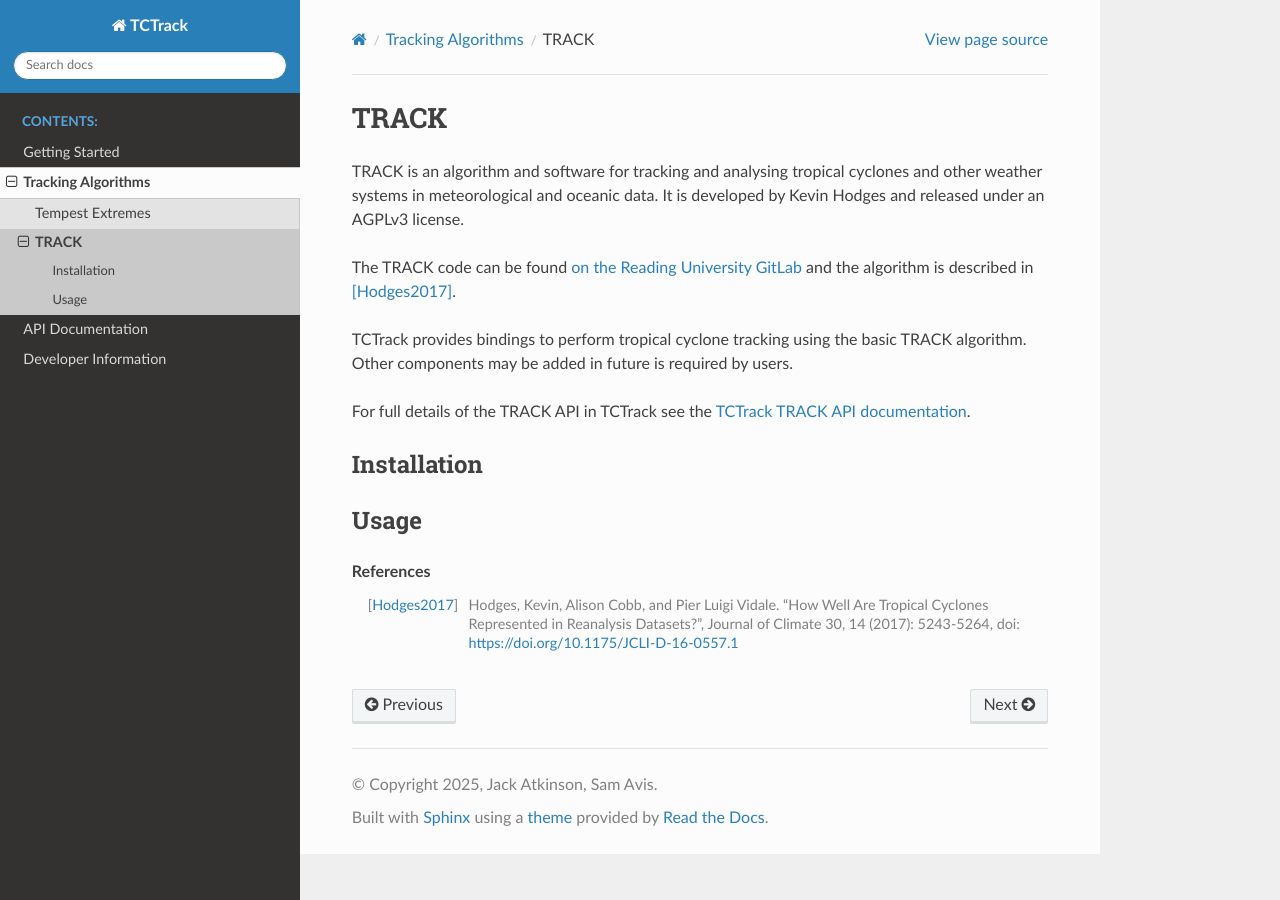
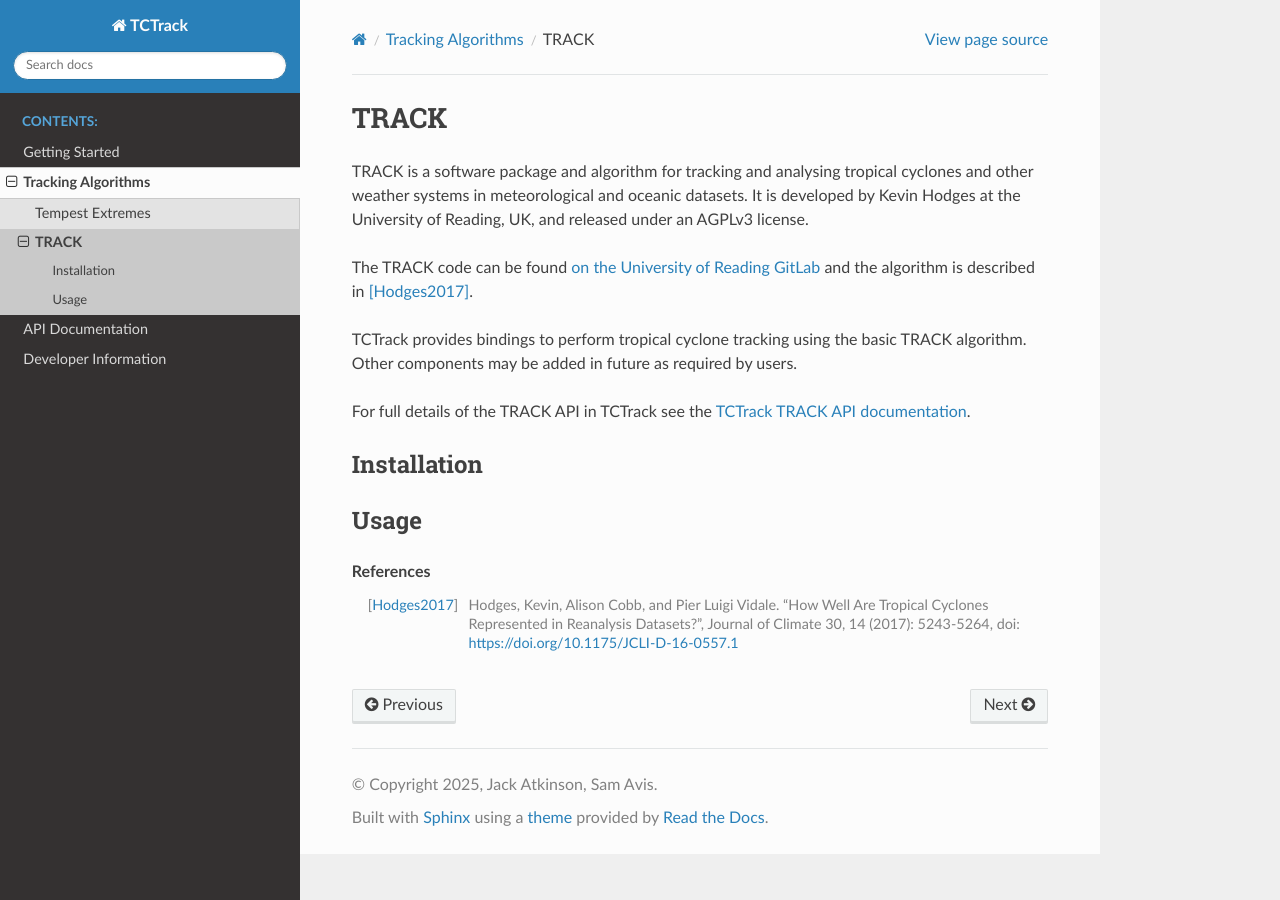
Before and after one commit to Cambridge-ICCS/TCTrack, a Sphinx documentation site: the page built from docs/tracking-algorithms/track.rst, in a window 1280 px wide. Built offline with Sphinx 7.4.7 and the Read the Docs theme 3.1.0, drawn with Linux system fonts in a browser that asks for light colours.

Commit message:
Jack's suggestions and "Universiy of Reading"

```diff
--- a/docs/tracking-algorithms/track.rst
+++ b/docs/tracking-algorithms/track.rst
@@ -1,16 +1,17 @@
 TRACK
 =====
 
-TRACK is an algorithm and software for tracking and analysing tropical cyclones and
-other weather systems in meteorological and oceanic data. It is developed by Kevin
-Hodges and released under an AGPLv3 license.
+TRACK is a software package and algorithm for tracking and analysing tropical
+cyclones and other weather systems in meteorological and oceanic datasets. It
+is developed by Kevin Hodges at the University of Reading, UK, and released
+under an AGPLv3 license.
 
-The TRACK code can be found `on the Reading University GitLab
+The TRACK code can be found `on the University of Reading GitLab
 <https://gitlab.act.reading.ac.uk/track/track>`_ and the algorithm is described in
 [Hodges2017]_.
 
 TCTrack provides bindings to perform tropical cyclone tracking using the basic TRACK
-algorithm. Other components may be added in future is required by users.
+algorithm. Other components may be added in future as required by users.
 
 For full details of the TRACK API in TCTrack see the
 :doc:`TCTrack TRACK API documentation <../api/track_api>`.
```
Also changed, not shown: docs/api/track_api.rst (+8 -3 lines), 1 other file.
